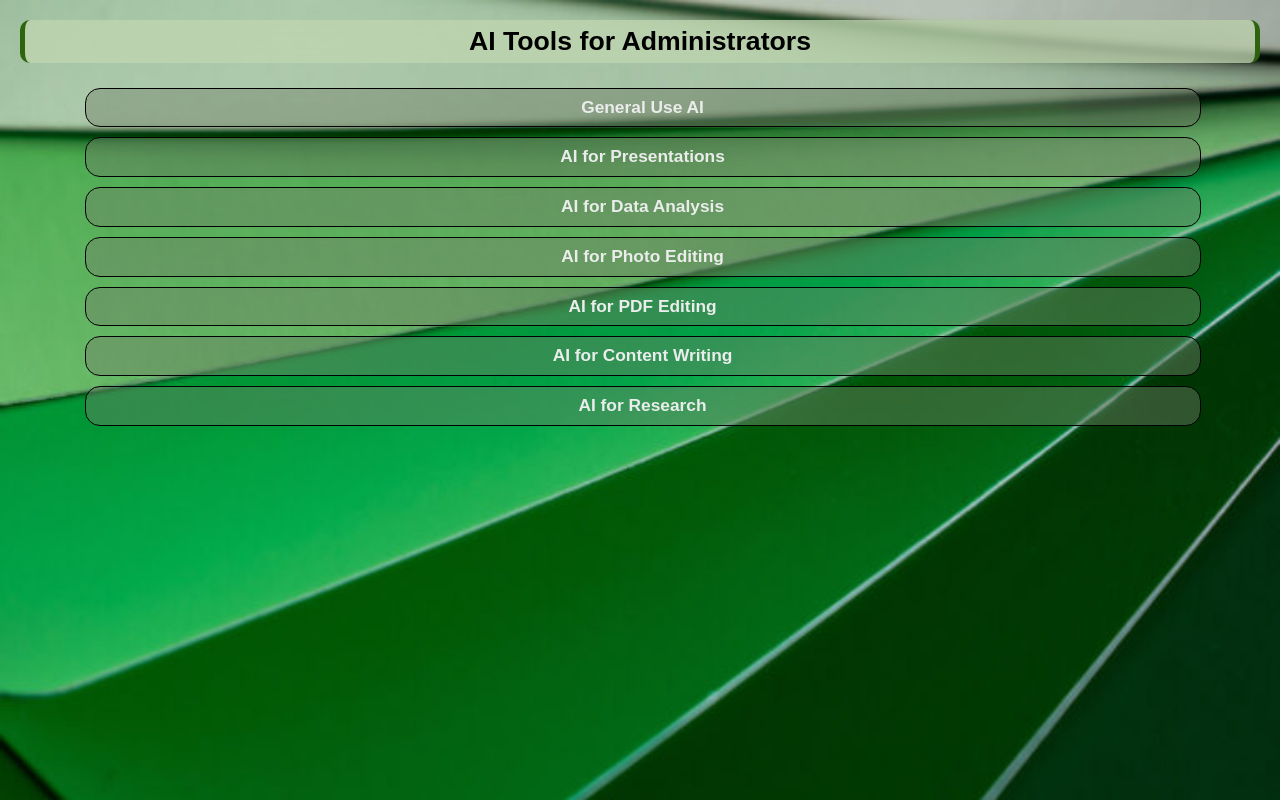
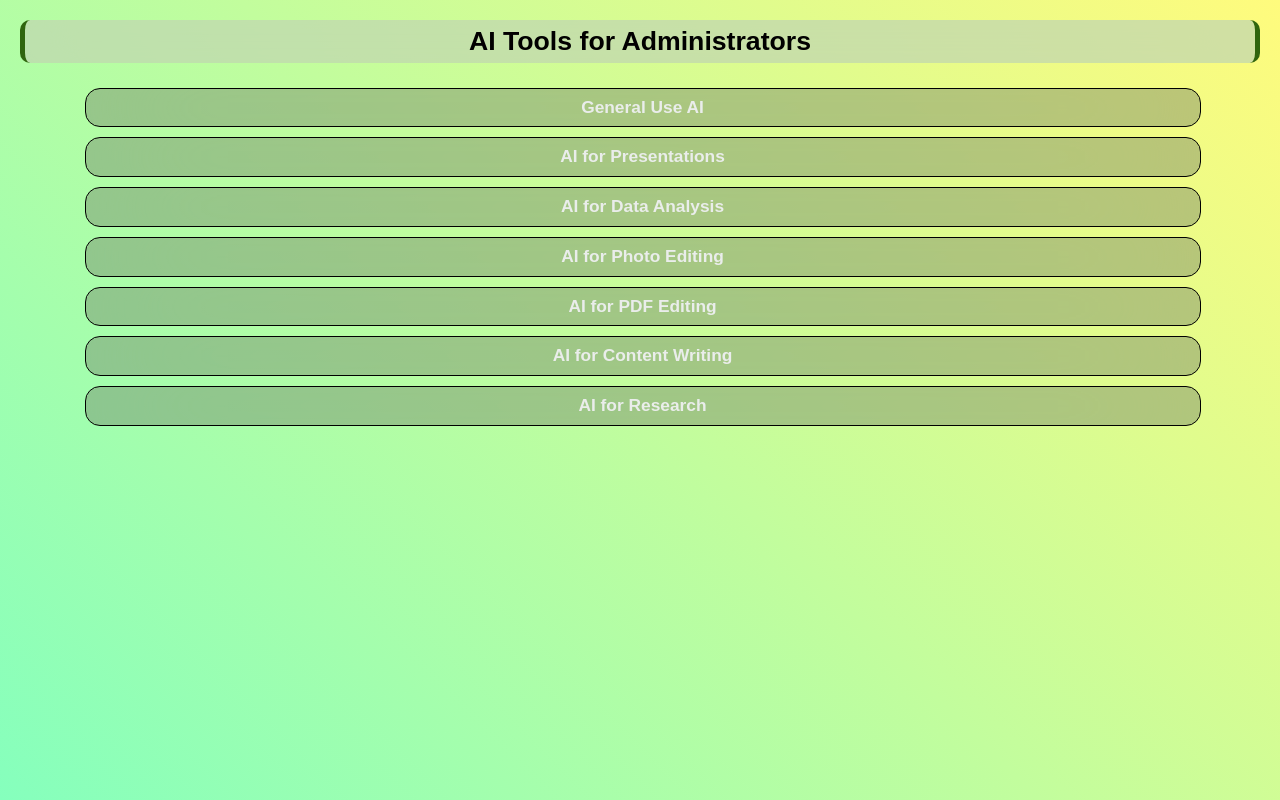
Before and after one commit to Aung-min-khant/AI-for-Admin, a plain HTML site: page index.html in a window 1280 px wide. Drawn offline with Linux system fonts and the light colour scheme.

Commit message:
Update Style.css

```diff
--- a/Style.css
+++ b/Style.css
@@ -5,7 +5,7 @@
     font-family: sans-serif;
 }
 body{
-    background-image: url(background.jpeg);
+    background-image: linear-gradient(45deg, #85FFBD 0%, #FFFB7D 100%);
     font-family: Arial, sans-serif;
     line-height: 1.6;
     margin: 20px;
```
